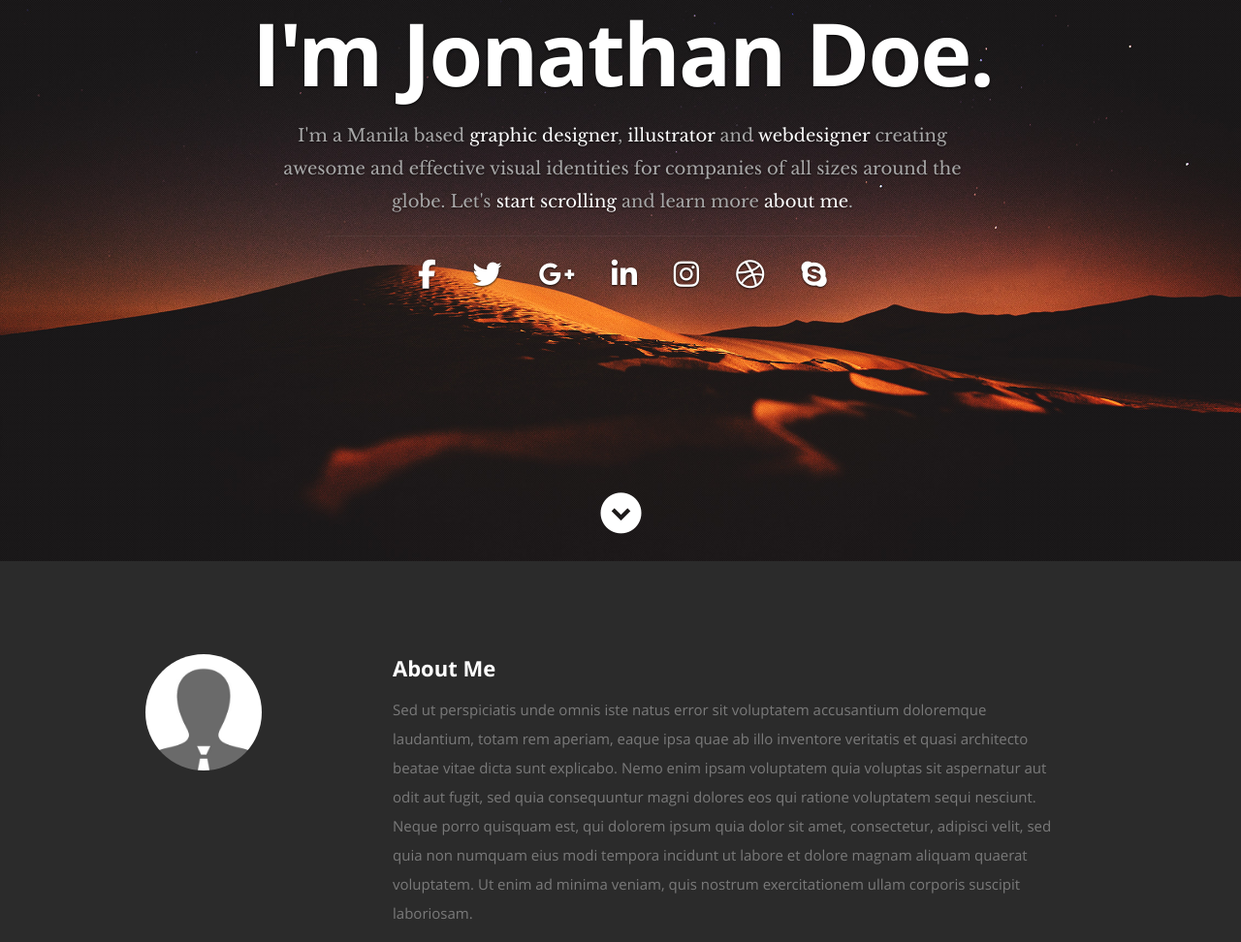
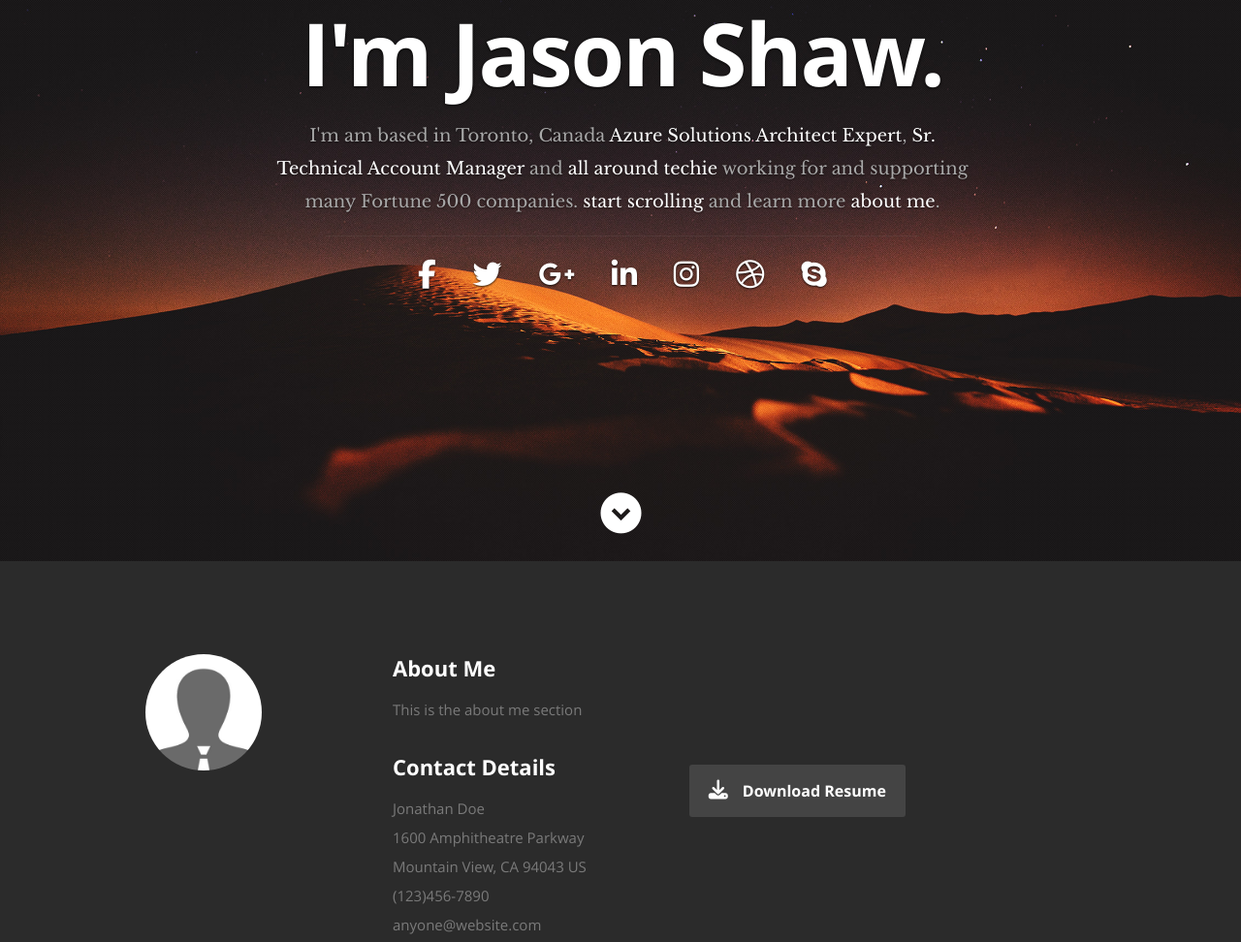
Before and after one commit to shawsers/website, a plain HTML site: page index.html in a window 1280 px wide. Shown: the part 221-1193 px from the top of the page at 97% size. Drawn offline with nearby package versions, Linux system fonts and the light colour scheme; a web font is replaced by a local one.

Commit message:
Update index.html

```diff
--- a/index.html
+++ b/index.html
@@ -56,9 +56,9 @@
 
       <div class="row banner">
          <div class="banner-text">
-            <h1 class="responsive-headline">I'm Jonathan Doe.</h1>
-            <h3>I'm a Manila based <span>graphic designer</span>, <span>illustrator</span> and <span>webdesigner</span> creating awesome and
-            effective visual identities for companies of all sizes around the globe. Let's <a class="smoothscroll" href="#about">start scrolling</a>
+            <h1 class="responsive-headline">I'm Jason Shaw.</h1>
+            <h3>I'm am based in Toronto, Canada <span>Azure Solutions Architect Expert</span>, <span>Sr. Technical Account Manager</span> and <span>all around techie</span> working for and supporting many Fortune 500
+            companies. <a class="smoothscroll" href="#about">start scrolling</a>
             and learn more <a class="smoothscroll" href="#about">about me</a>.</h3>
             <hr />
             <ul class="social">
@@ -96,12 +96,8 @@
 
             <h2>About Me</h2>
 
-            <p>Sed ut perspiciatis unde omnis iste natus error sit voluptatem accusantium doloremque laudantium, totam rem aperiam,
-            eaque ipsa quae ab illo inventore veritatis et quasi architecto beatae vitae dicta sunt explicabo. Nemo enim ipsam
-            voluptatem quia voluptas sit aspernatur aut odit aut fugit, sed quia consequuntur magni dolores eos qui ratione
-            voluptatem sequi nesciunt. Neque porro quisquam est, qui dolorem ipsum quia dolor sit amet, consectetur, adipisci velit,
-            sed quia non numquam eius modi tempora incidunt ut labore et dolore magnam aliquam quaerat voluptatem.
-            Ut enim ad minima veniam, quis nostrum exercitationem ullam corporis suscipit laboriosam.
+            <p>
+		    This is the about me section
             </p>
 
             <div class="row">
```
